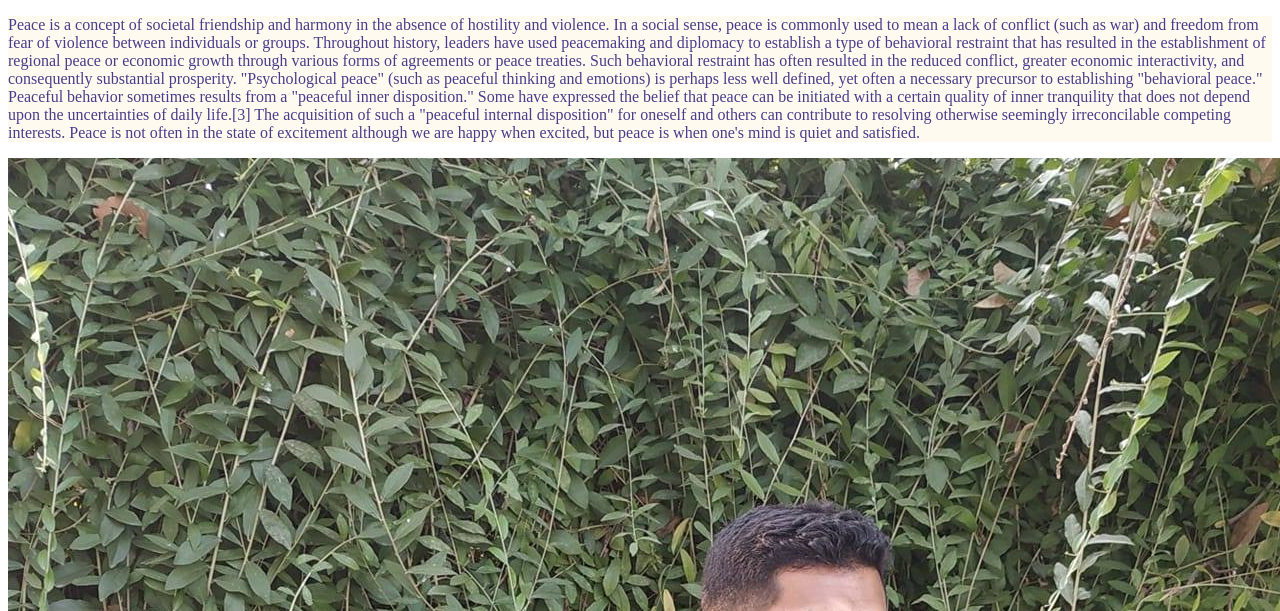
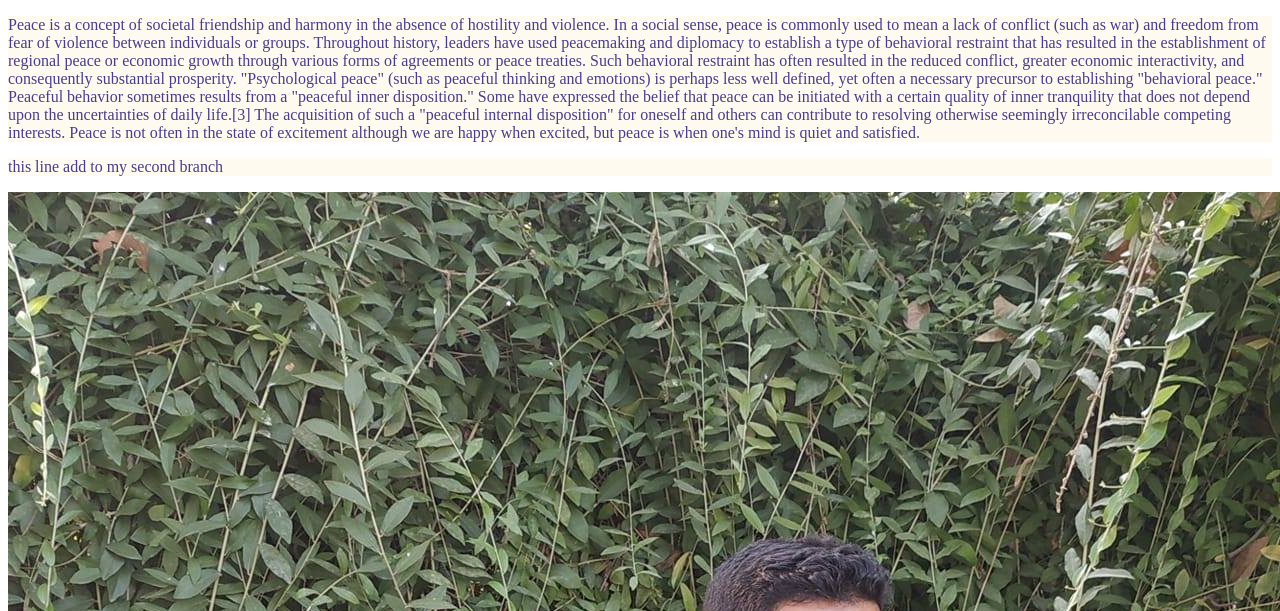
Before and after one commit to KAZI-THE-MAN/my-first-website, a plain HTML site: page index.html in a window 1280 px wide. Shown: the part 189-800 px from the top of the page. Drawn offline with Linux system fonts and the light colour scheme.

Commit message:
add to second branch

```diff
--- a/index.html
+++ b/index.html
@@ -29,6 +29,7 @@
     <p>Peace is a concept of societal friendship and harmony in the absence of hostility and violence. In a social sense, peace is commonly used to mean a lack of conflict (such as war) and freedom from fear of violence between individuals or groups. Throughout history, leaders have used peacemaking and diplomacy to establish a type of behavioral restraint that has resulted in the establishment of regional peace or economic growth through various forms of agreements or peace treaties. Such behavioral restraint has often resulted in the reduced conflict, greater economic interactivity, and consequently substantial prosperity.
 
         "Psychological peace" (such as peaceful thinking and emotions) is perhaps less well defined, yet often a necessary precursor to establishing "behavioral peace." Peaceful behavior sometimes results from a "peaceful inner disposition." Some have expressed the belief that peace can be initiated with a certain quality of inner tranquility that does not depend upon the uncertainties of daily life.[3] The acquisition of such a "peaceful internal disposition" for oneself and others can contribute to resolving otherwise seemingly irreconcilable competing interests. Peace is not often in the state of excitement although we are happy when excited, but peace is when one's mind is quiet and satisfied.</p>
+        <p>this line add to my second branch</p>
 
         <img src="kazi.jpg" alt="">
 
```
